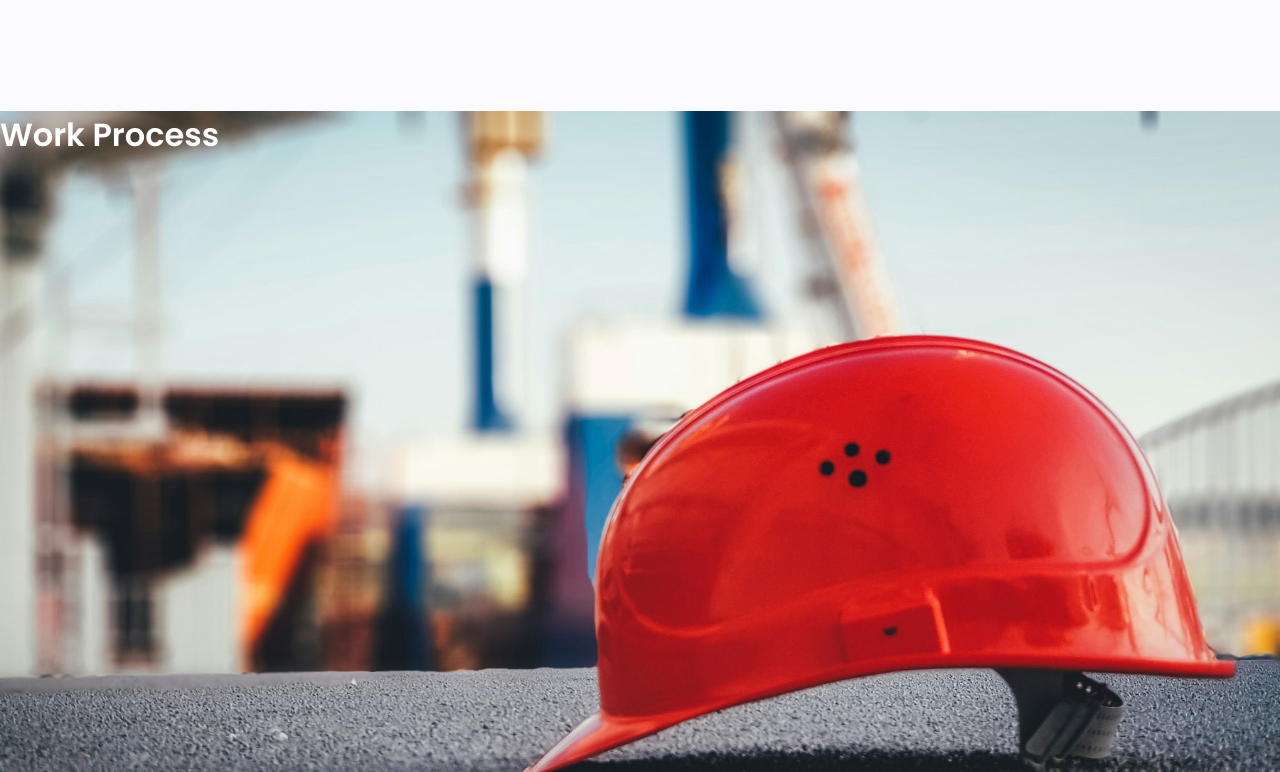
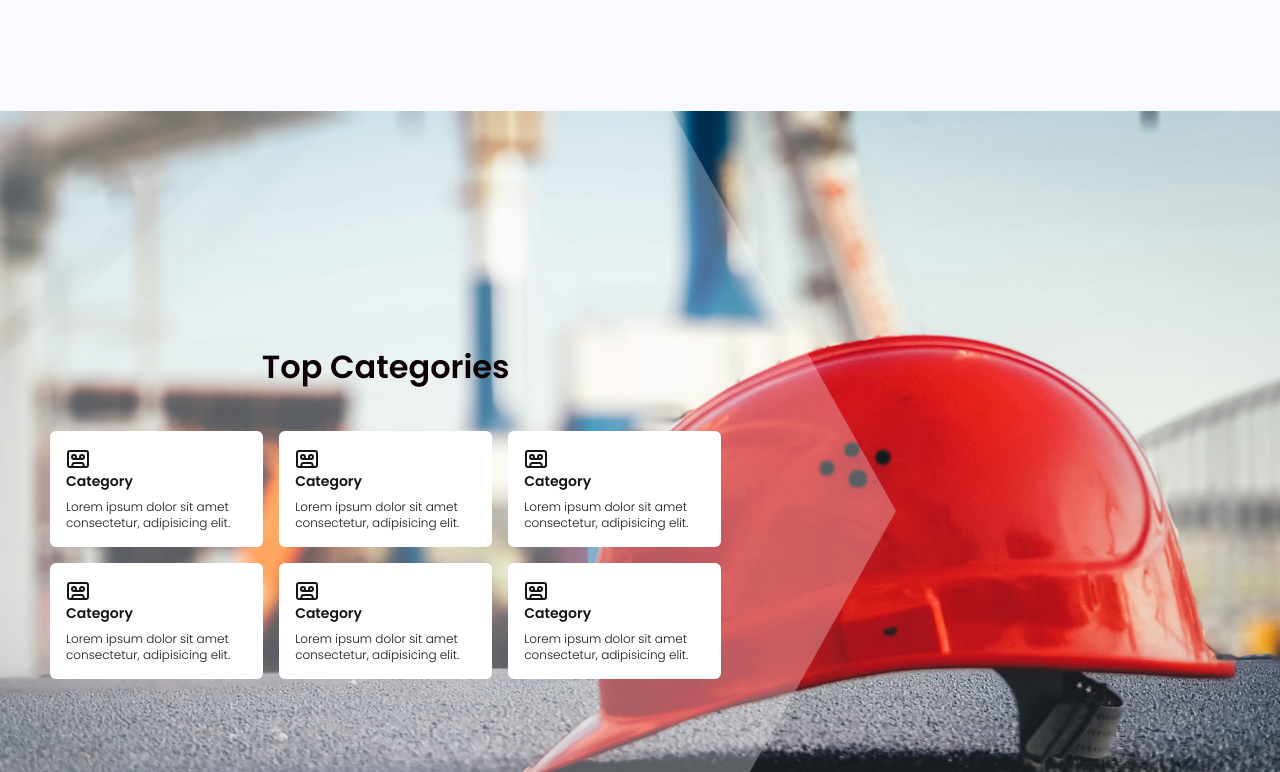
Before and after one commit to vipincode/workers, a React (Vite) app: page / in a window 1280 px wide. Shown: the part 1828-2600 px from the top of the page. Built offline with nearby package versions, Linux system fonts and the light colour scheme.

Commit message:
Home page updated

```diff
--- /dev/null
+++ b/src/components/home/category.tsx
@@ -0,0 +1,23 @@
+import HeadingPrimary from "../typography/heading-primary";
+import CategoryCard from "../shared/category-card";
+
+const Category = () => {
+  return (
+    <div className="bg-helmet-background min-h-[100vh] bg-center bg-no-repeat bg-cover bg-fixed">
+      <div className="h-[100vh] flex items-center">
+        <div className="bg-base-100/30 h-full w-[70%] p-[50px] pr-[100px] clip-rect">
+          <div className="h-full max-w-[90%] flex justify-center items-center flex-col">
+            <HeadingPrimary className="text-primary mb-10">Top Categories</HeadingPrimary>
+            <div className="grid grid-cols-3 gap-4 w-full">
+              {[1, 2, 3, 4, 5, 6].map((item) => (
+                <CategoryCard key={item} />
+              ))}
+            </div>
+          </div>
+        </div>
+      </div>
+    </div>
+  );
+};
+
+export default Category;
--- a/src/components/home/work-process.tsx
+++ /dev/null
@@ -1,11 +0,0 @@
-import HeadingPrimary from "../typography/heading-primary";
-
-const WorkProcess = () => {
-  return (
-    <div className="bg-helmet-background min-h-[100vh] bg-center bg-no-repeat bg-cover bg-fixed">
-      <HeadingPrimary className="text-white ">Work Process</HeadingPrimary>
-    </div>
-  );
-};
-
-export default WorkProcess;
--- /dev/null
+++ b/src/components/shared/category-card.tsx
@@ -0,0 +1,13 @@
+import { CassetteTape } from "lucide-react";
+
+const CategoryCard = () => {
+  return (
+    <div className="p-4 bg-white rounded-md">
+      <CassetteTape />
+      <h3 className="text-sm font-semibold mb-2">Category</h3>
+      <p className="text-xs">Lorem ipsum dolor sit amet consectetur, adipisicing elit.</p>
+    </div>
+  );
+};
+
+export default CategoryCard;
--- a/src/components/shared/footer.tsx
+++ b/src/components/shared/footer.tsx
@@ -105,7 +105,7 @@ const Footer = () => {
       <div className="px-4 py-6 bg-primary md:flex md:items-center md:justify-between">
         <div className="mx-auto w-full max-w-screen-xl">
           <span className="text-sm text-gray-500 dark:text-gray-300 sm:text-center">
-            © 2023 <a href="https://flowbite.com/">Dahatwala™</a>. All Rights Reserved.
+            © 2023 <a href="https://flowbite.com/">Dehatwala™</a>. All Rights Reserved.
           </span>
           <div className="flex mt-4 sm:justify-center md:mt-0 space-x-5 rtl:space-x-reverse">
             <Link to="#" className="text-gray-400 hover:text-gray-900 dark:hover:text-white">
--- a/src/components/shared/header.tsx
+++ b/src/components/shared/header.tsx
@@ -2,7 +2,7 @@ const Header = () => {
   return (
     <div className="navbar bg-base-100 sticky top-0">
       <div className="flex-1">
-        <a className="btn btn-ghost text-xl">Dahatwala™</a>
+        <a className="btn btn-ghost text-xl">Dehatwala™</a>
       </div>
       <div className="flex-none gap-2">
         <div className="form-control">
--- a/src/index.css
+++ b/src/index.css
@@ -25,3 +25,7 @@ body {
 .swiper-pagination-bullet-active {
   background-color: var(--secondary-color) !important;
 }
+
+.clip-rect {
+  clip-path: polygon(0% 0%, 75% 0%, 100% 50%, 75% 100%, 0% 100%);
+}
--- a/src/pages/home-page/index.tsx
+++ b/src/pages/home-page/index.tsx
@@ -2,7 +2,7 @@ import Blogs from "../../components/home/blogs";
 import Hero from "../../components/home/hero";
 import HomeServices from "../../components/home/home-services";
 import MostBookedServices from "../../components/home/most-booked-services";
-import WorkProcess from "../../components/home/work-process";
+import Category from "../../components/home/category";
 import Container from "../../components/shared/container";
 import Partners from "../../components/shared/partners";
 import SearchBox from "../../components/shared/search-box";
@@ -17,7 +17,7 @@ const HomePage = () => {
         <HomeServices />
       </Container>
       <div>
-        <WorkProcess />
+        <Category />
       </div>
       <div>
         <MostBookedServices />
```
